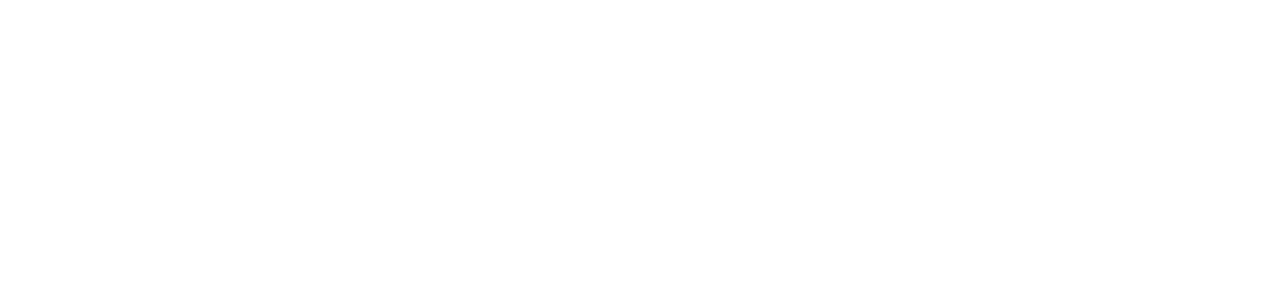
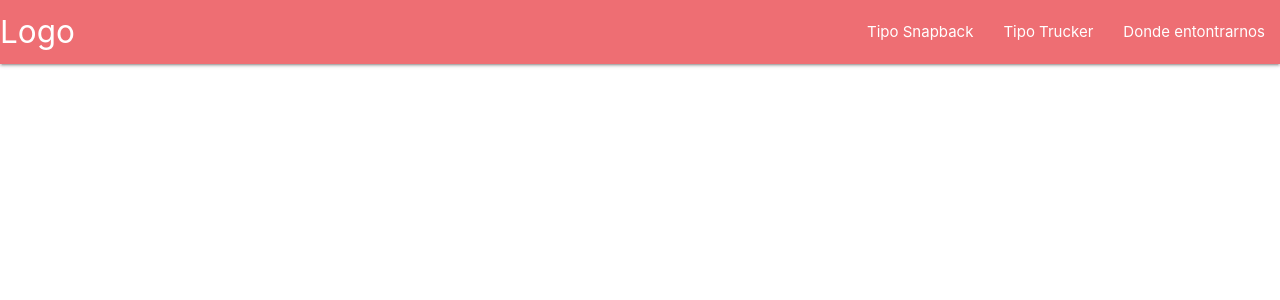
Before and after one commit to alexisgmontana/curso-react, a React (Create React App) app: page / in a window 1280 px wide. Shown: the top 300 px of the page. Built offline with nearby package versions, Linux system fonts and the light colour scheme.

Commit message:
2do cambio de preentrega

```diff
--- a/package.json
+++ b/package.json
@@ -6,8 +6,10 @@
     "@testing-library/jest-dom": "^5.16.5",
     "@testing-library/react": "^13.4.0",
     "@testing-library/user-event": "^13.5.0",
+    "materialize-css": "^1.0.0",
     "react": "^18.2.0",
     "react-dom": "^18.2.0",
+    "react-icons": "^4.7.1",
     "react-scripts": "5.0.1",
     "web-vitals": "^2.1.4"
   },
--- a/src/App.js
+++ b/src/App.js
@@ -1,8 +1,10 @@
+
+import Navbar from "./Components/Navbar/Navbar";
 
 function App() {
   return (
     <div className="App">
-
+      <Navbar />
     </div>
   );
 }
--- /dev/null
+++ b/src/Components/CartWidget/CartWidget.jsx
@@ -0,0 +1,12 @@
+
+import React from 'react'
+
+const CartWidget = () => {
+  return (
+    <div>
+        <img src="https://res.cloudinary.com/dymx8at14/image/upload/v1677185463/png-clipart-baseball-cap-computer-icons-cap-hat-logo_g4yezv.png" alt="logo E-Commerce" />
+    </div>
+  )
+}
+
+export default CartWidget
--- /dev/null
+++ b/src/Components/Navbar/Navbar.jsx
@@ -0,0 +1,28 @@
+
+import CartWidget from "../CartWidget/CartWidget"
+import 'materialize-css/dist/css/materialize.min.css'
+
+const Navbar = () => {
+  return (
+    <nav>
+    <div className="nav-wrapper">
+      <a href="#" className="brand-logo">Logo</a>
+      <ul id="nav-mobile" class="right hide-on-med-and-down">
+        <li><a href="#">Tipo Snapback</a></li>
+        <li><a href="#">Tipo Trucker</a></li>
+        <li><a href="#">Donde entontrarnos</a></li>
+      </ul>
+    </div>
+  </nav>
+    // <div>
+    //     <div>
+    //         <CartWidget />
+    //     </div>
+    //     <div>
+    //         <h2>Navbar</h2>
+    //     </div>
+    // </div>
+  )
+}
+
+export default Navbar
```
Also changed, not shown: 1 other file (tests, documents, lock files or other folders).
